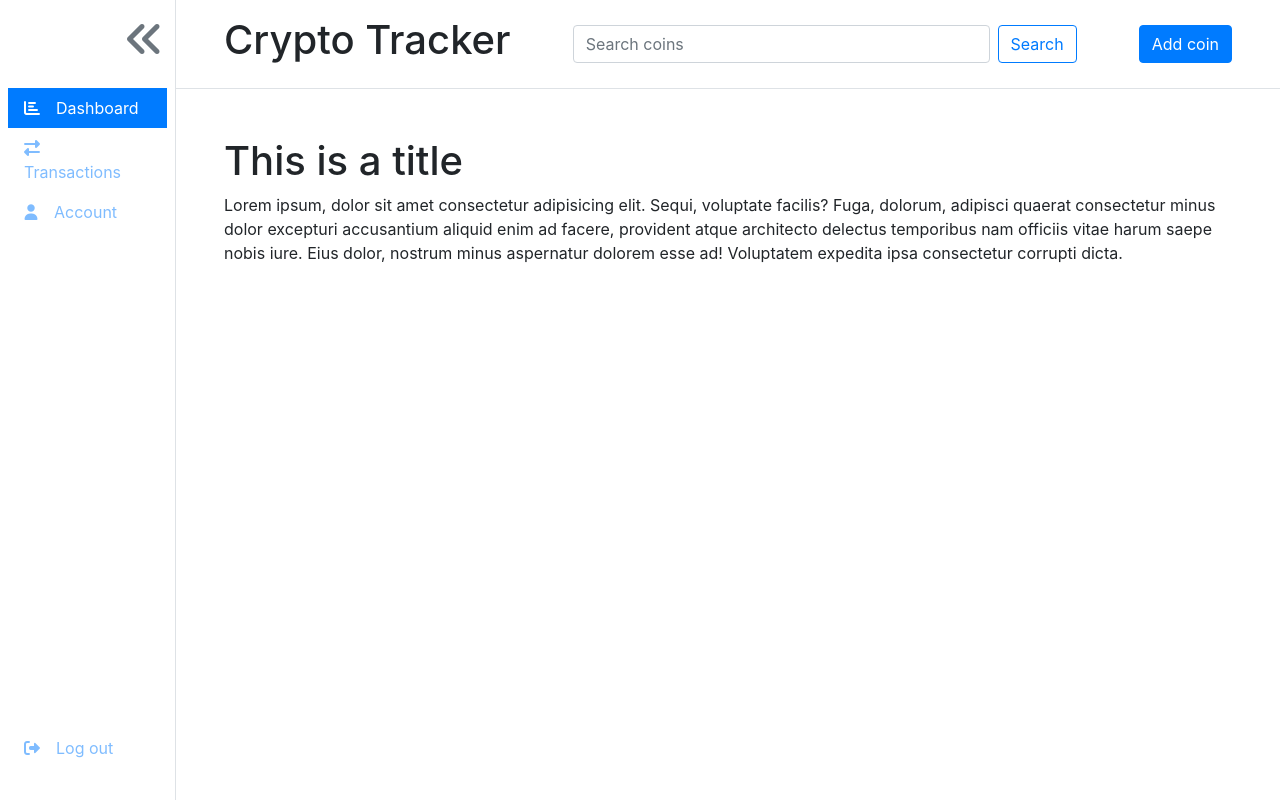
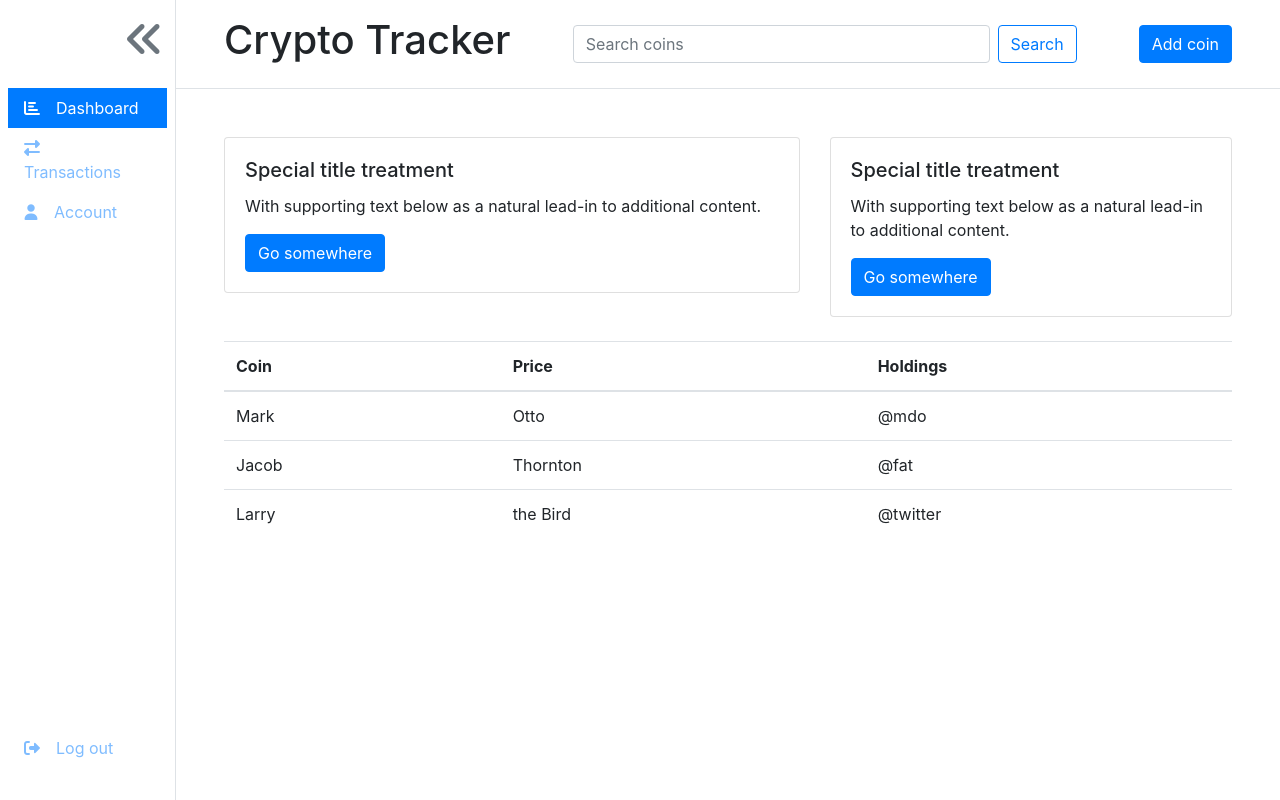
Before and after one commit to dejanantic/crypto-dashboard, a website: page index.html in a window 1280 px wide. Drawn offline with Linux system fonts and the light colour scheme.

Commit message:
Add initial dashboard layout

```diff
--- a/index.html
+++ b/index.html
@@ -45,8 +45,53 @@
                 <button class="add-coin btn btn-primary">Add coin</button>
             </header>
             <article class="dashboard">
-                <h1>This is a title</h1>
-                <p>Lorem ipsum, dolor sit amet consectetur adipisicing elit. Sequi, voluptate facilis? Fuga, dolorum, adipisci quaerat consectetur minus dolor excepturi accusantium aliquid enim ad facere, provident atque architecto delectus temporibus nam officiis vitae harum saepe nobis iure. Eius dolor, nostrum minus aspernatur dolorem esse ad! Voluptatem expedita ipsa consectetur corrupti dicta.</p>
+                <div class="row mb-4">
+                    <div class="col-sm-12 col-md-7 mb-4 mb-md-0">
+                        <div class="card">
+                            <div class="card-body">
+                                <h5 class="card-title">Special title treatment</h5>
+                                <p class="card-text">With supporting text below as a natural lead-in to additional content.</p>
+                                <a href="#" class="btn btn-primary">Go somewhere</a>
+                            </div>
+                        </div>
+                    </div>
+                    <div class="col-sm-12 col-md-5">
+                        <div class="card">
+                            <div class="card-body">
+                                <h5 class="card-title">Special title treatment</h5>
+                                <p class="card-text">With supporting text below as a natural lead-in to additional content.</p>
+                                <a href="#" class="btn btn-primary">Go somewhere</a>
+                            </div>
+                        </div>
+                    </div>
+                </div>
+                <!-- Maybe a table for coins, which I have to fetch from CoinGecko API -->
+                <table class="table table-hover">
+                    <thead>
+                        <tr>
+                            <th scope="col">Coin</th>
+                            <th scope="col">Price</th>
+                            <th scope="col">Holdings</th>
+                        </tr>
+                    </thead>
+                    <tbody>
+                        <tr>
+                            <td>Mark</td>
+                            <td>Otto</td>
+                            <td>@mdo</td>
+                        </tr>
+                        <tr>
+                            <td>Jacob</td>
+                            <td>Thornton</td>
+                            <td>@fat</td>
+                        </tr>
+                        <tr>
+                            <td>Larry</td>
+                            <td>the Bird</td>
+                            <td>@twitter</td>
+                        </tr>
+                    </tbody>
+                </table>
             </article>
         </main>
     </div>
```
